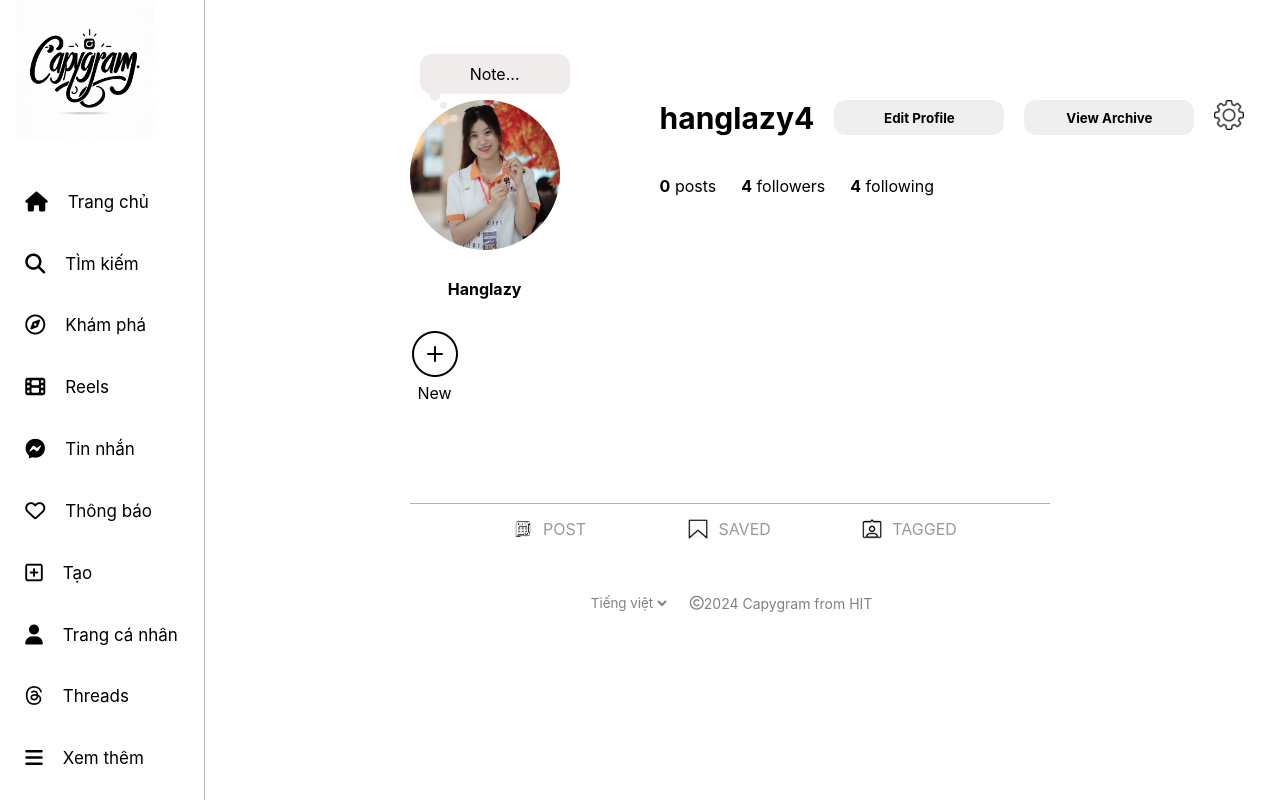
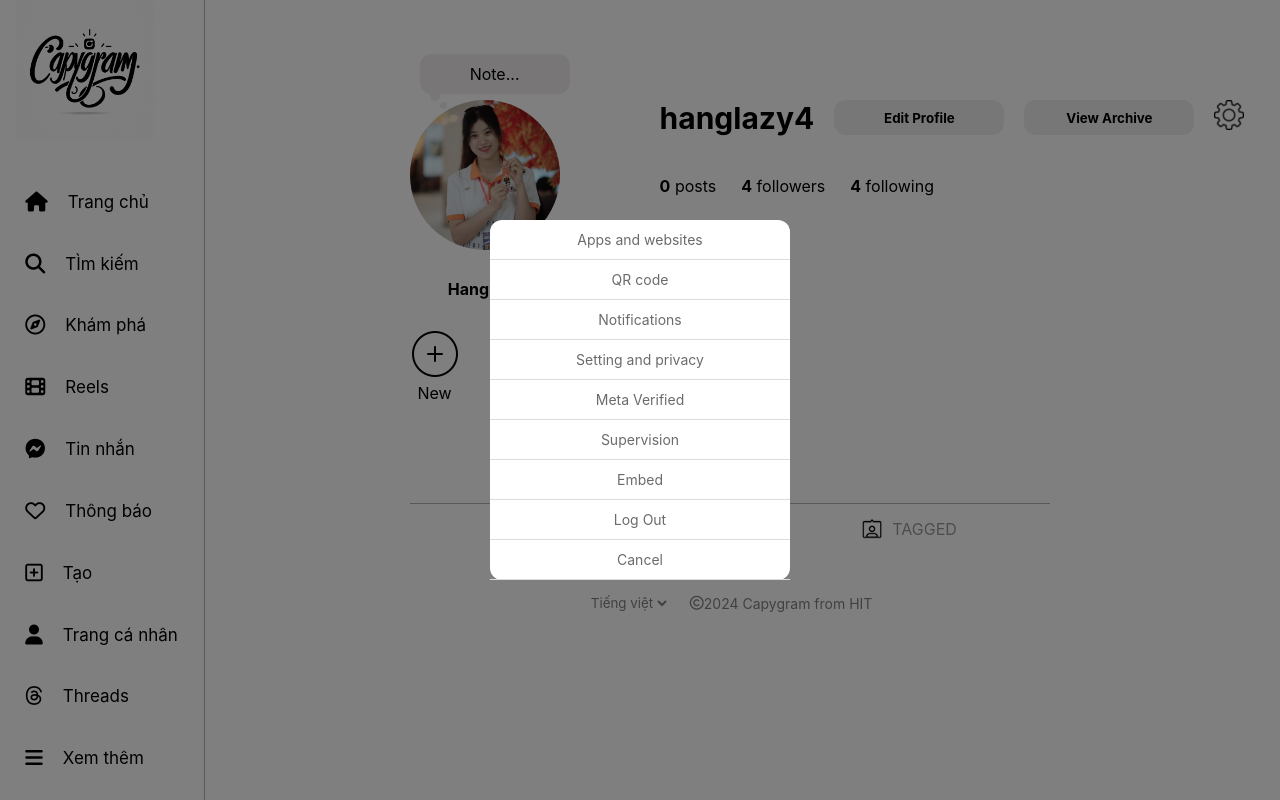
Before and after one commit to parallelism623/capygram-fe, a React (Vite) app: page /profile in a window 1280 px wide. Both pictures are taken after a click on the picture 1229 px from the left and 115 px from the top of the page. Built offline with nearby package versions, Linux system fonts and the light colour scheme.

Commit message:
add logout

```diff
--- a/src/i18n.js
+++ b/src/i18n.js
@@ -37,6 +37,9 @@ import sms_messages_vi from '@/utils/i18n/vietnamese/sms_messages.json';
 import archive_profile_en from '@/utils/i18n/english/archive_profile.json';
 import archive_profile_vi from '@/utils/i18n/vietnamese/archive_profile.json';
 
+import setting_en from '@/utils/i18n/english/setting.json';
+import setting_vi from '@/utils/i18n/vietnamese/setting.json';
+
 const resources = {
   en: {
     step1Register: step1Register_en,
@@ -51,6 +54,7 @@ const resources = {
     verify_account: verify_account_en,
     sms_messages: sms_messages_en,
     archive_profile: archive_profile_en,
+    setting: setting_en,
   },
   vi: {
     step1Register: step1Register_vi,
@@ -65,6 +69,7 @@ const resources = {
     verify_account: verify_account_vi,
     sms_messages: sms_messages_vi,
     archive_profile: archive_profile_vi,
+    setting: setting_vi,
   }
 };
 
--- a/src/pages/profile/Note.scss
+++ b/src/pages/profile/Note.scss
@@ -8,6 +8,7 @@
   height: 550px;
   background-color: white;
   padding: 20px;
+  border-radius: 12px;
 
   .top-note{
     height: 50px;
--- a/src/pages/profile/Profile.jsx
+++ b/src/pages/profile/Profile.jsx
@@ -12,17 +12,24 @@ import saved from '@/assets/images/saved.png';
 import tagged from '@/assets/images/tagged.png';
 
 import LayoutFooter from '@/layouts/LayoutFooter';
+import Note from './Note';
+import Setting from './Setting';
 
 import '@/i18n';
+
 import './Profile.scss';
-import Note from './Note';
 
 const Profile = () => {
   const [activeItem, setActiveItem] = useState(null);
   const [showNoteForm, setShowNoteForm] = useState(false);
+  const [showSetting, setShowSetting] = useState(false);
 
   const handleCancel = () => {
     setShowNoteForm(false);
+  }
+
+  const handleCancel2 = () => {
+    setShowSetting(false);
   }
 
   const handleClick = (item) => {
@@ -64,7 +71,7 @@ const Profile = () => {
             <p className='name'><b>hanglazy4</b></p>
             <button className='btn-action' onClick={handleEditProfile}><b>{t('editProfile')}</b></button>
             <button className='btn-action' onClick={() => navigate('/archive-profile')}><b>{t('viewArchive')}</b></button>
-            <img src={setting} alt='setting' />
+            <img src={setting} alt='setting' onClick={() => setShowSetting(true)}/>
           </div>
 
           <div className='data'>
@@ -108,6 +115,22 @@ const Profile = () => {
           </motion.div>
         </div>
       )}
+
+      {showSetting && (
+        <div className='overlay' onClick={handleCancel2}>
+          <motion.div
+            className='note-container'
+            onClick={(e) => e.stopPropagation()}
+            animate={{ opacity: 1, scale: 1 }}
+            initial={{ opacity: 0, scale: 0.5 }}
+            transition={{ duration: 0.3 }}
+          >
+            <Setting onCancel={handleCancel2} />
+          </motion.div>
+        </div>
+      )}
+
+
       <LayoutFooter />
     </div>
 
--- /dev/null
+++ b/src/pages/profile/Setting.jsx
@@ -0,0 +1,34 @@
+/* eslint-disable */
+import React from 'react'
+import { useTranslation } from 'react-i18next';
+import { useNavigate } from 'react-router-dom';
+import '@/i18n';
+
+import './Setting.scss';
+
+const Setting = ({onCancel}) => {
+  const { t } = useTranslation('setting');
+
+  const navigate = useNavigate();
+
+  const handleLogOut = () => {
+    //localstorage
+    navigate('/ft/login');
+  }
+
+  return (
+    <div className='form-setting'>
+      <div className='div-p'><p>{t('p1')}</p></div>
+      <div className='div-p'><p>{t('p2')}</p></div>
+      <div className='div-p'><p>{t('p3')}</p></div>
+      <div className='div-p'><p>{t('p4')}</p></div>
+      <div className='div-p'><p>{t('p5')}</p></div>
+      <div className='div-p'><p>{t('p6')}</p></div>
+      <div className='div-p'><p>{t('p7')}</p></div>
+      <div className='div-p' onClick={handleLogOut}><p>{t('p8')}</p></div>
+      <div className='div-p' onClick={onCancel}><p>{t('p9')}</p></div>
+    </div>
+  )
+}
+
+export default Setting;
--- /dev/null
+++ b/src/pages/profile/Setting.scss
@@ -0,0 +1,19 @@
+.form-setting{
+  width: 300px;
+  min-width: 300px;
+  background-color: white;
+  border-radius: 12px;
+
+  .div-p{
+    display: flex;
+    justify-content: center;
+    align-items: center;
+    height: 40px;
+    border-bottom: 1px solid rgb(221, 219, 219);
+
+    p{
+      font-size: 14px;
+      color: rgb(108, 107, 107);
+    }
+  }
+}
--- /dev/null
+++ b/src/utils/i18n/english/setting.json
@@ -0,0 +1,11 @@
+{
+  "p1": "Apps and websites",
+  "p2": "QR code",
+  "p3": "Notifications",
+  "p4": "Setting and privacy",
+  "p5": "Meta Verified",
+  "p6": "Supervision",
+  "p7": "Embed",
+  "p8": "Log Out",
+  "p9": "Cancel"
+}
--- /dev/null
+++ b/src/utils/i18n/vietnamese/setting.json
@@ -0,0 +1,11 @@
+{
+  "p1": "Ứng dụng và trang web",
+  "p2": "Mã QR",
+  "p3": "Thông báo",
+  "p4": "Cài đặt và quyền riêng tư",
+  "p5": "Meta đã xác minh",
+  "p6": "Giám sát",
+  "p7": "Nhúng",
+  "p8": "Đăng xuất",
+  "p9": "Huỷ"
+}
```
